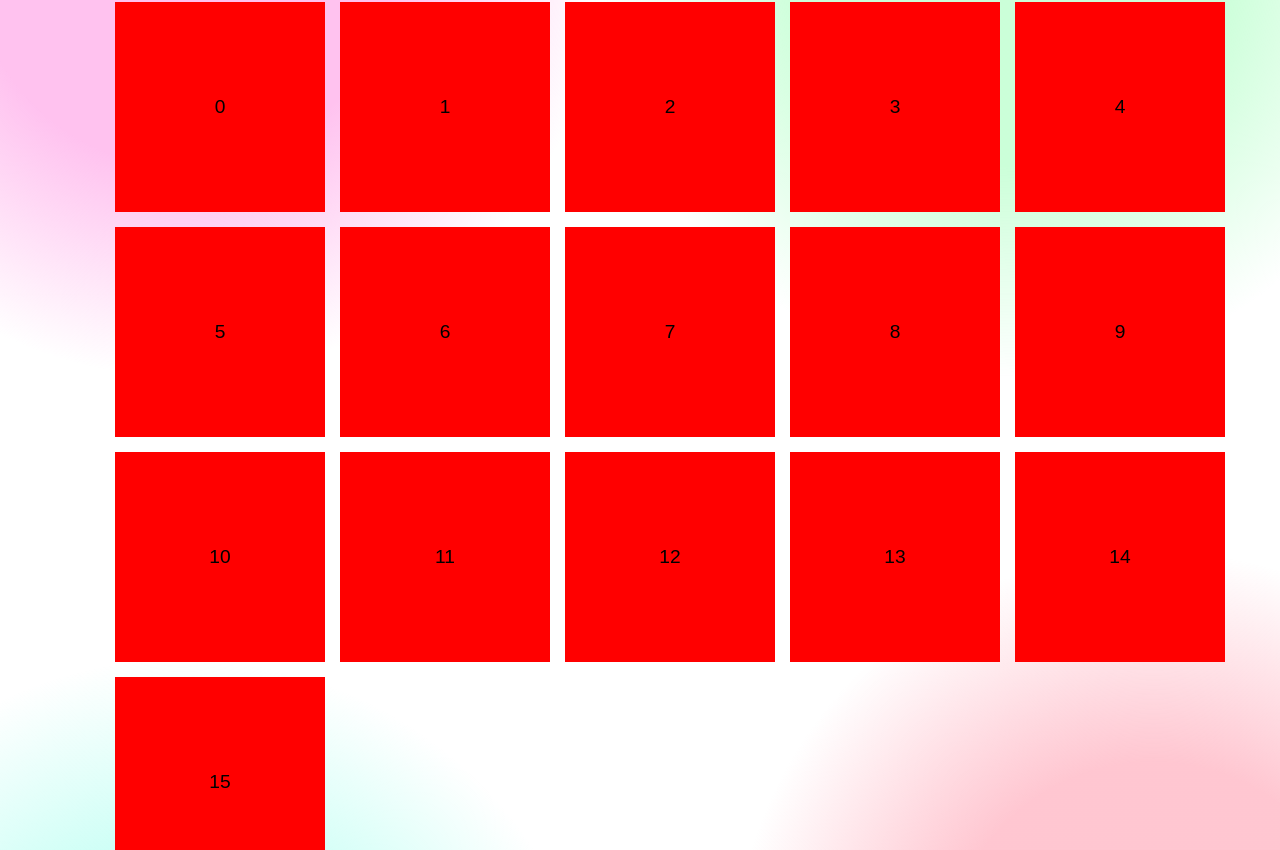
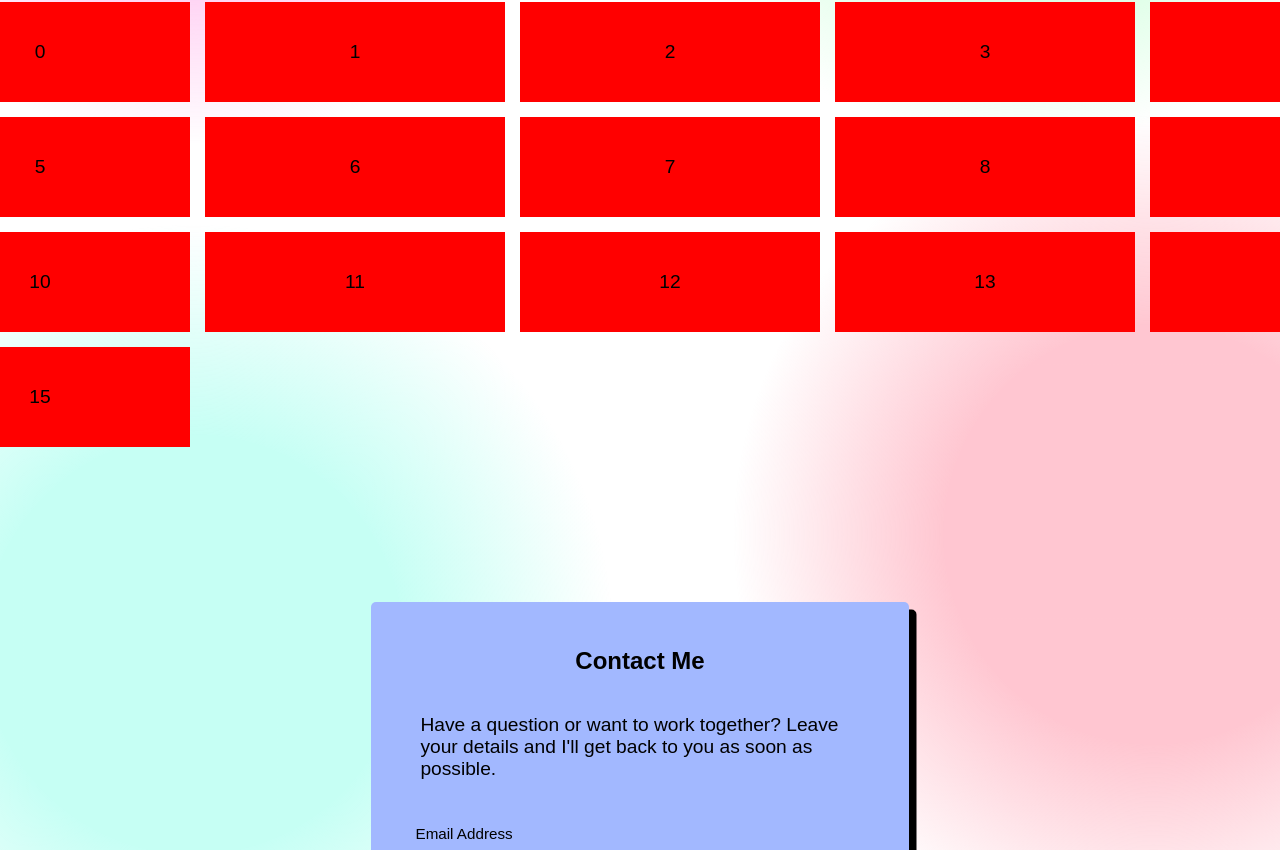
Before and after one commit to landaverdend/portfolio-site, a React (Vite) app: page /ResumeView in a window 1280 px wide. Shown: the part 1950-2800 px from the top of the page. Built offline with nearby package versions, Linux system fonts and the light colour scheme.

Commit message:
working on some stuff

```diff
--- a/src/views/resumeView/contact/ContactContainer.tsx
+++ b/src/views/resumeView/contact/ContactContainer.tsx
@@ -24,10 +24,6 @@ export default function ContactContainer() {
         Submit
       </LargeButton>
 
-      <button type="submit" disabled={state.submitting}>
-        Submit
-      </button>
-
       {state.succeeded ? <>Email Sent!</> : <></>}
     </form>
   );
--- a/src/views/resumeView/contact/contact-container.css
+++ b/src/views/resumeView/contact/contact-container.css
@@ -1,6 +1,4 @@
 .contact-form-container {
-  margin-top: 10vh;
-
   display: flex;
   flex-direction: column;
   align-items: center;
--- a/src/views/resumeView/skills/SkillsContainer.tsx
+++ b/src/views/resumeView/skills/SkillsContainer.tsx
@@ -26,6 +26,7 @@ export default function SkillsContainer() {
       <SubHeader>
         <h1>Skills</h1>
       </SubHeader>
+
       <div className="skills-grid">{items}</div>
     </div>
   );
--- a/src/views/resumeView/skills/skills-container.css
+++ b/src/views/resumeView/skills/skills-container.css
@@ -9,7 +9,8 @@
 
 .skills-grid {
   display: grid;
-  grid-template-columns: repeat(5, 210px);
-  grid-template-rows: repeat(5, 210px);
+  grid-template-columns: repeat(5, 300px);
+  grid-template-rows: repeat(5, 100px);
   gap: 15px;
+
 }
```
